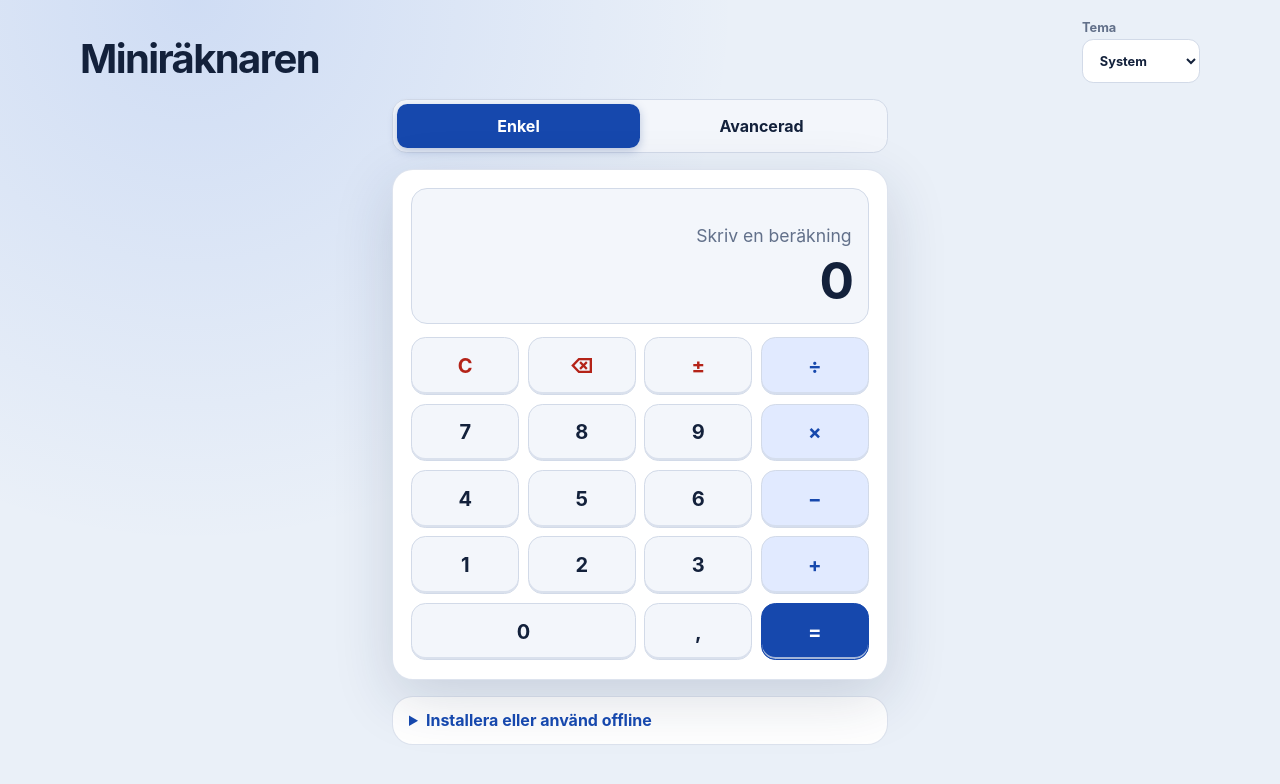
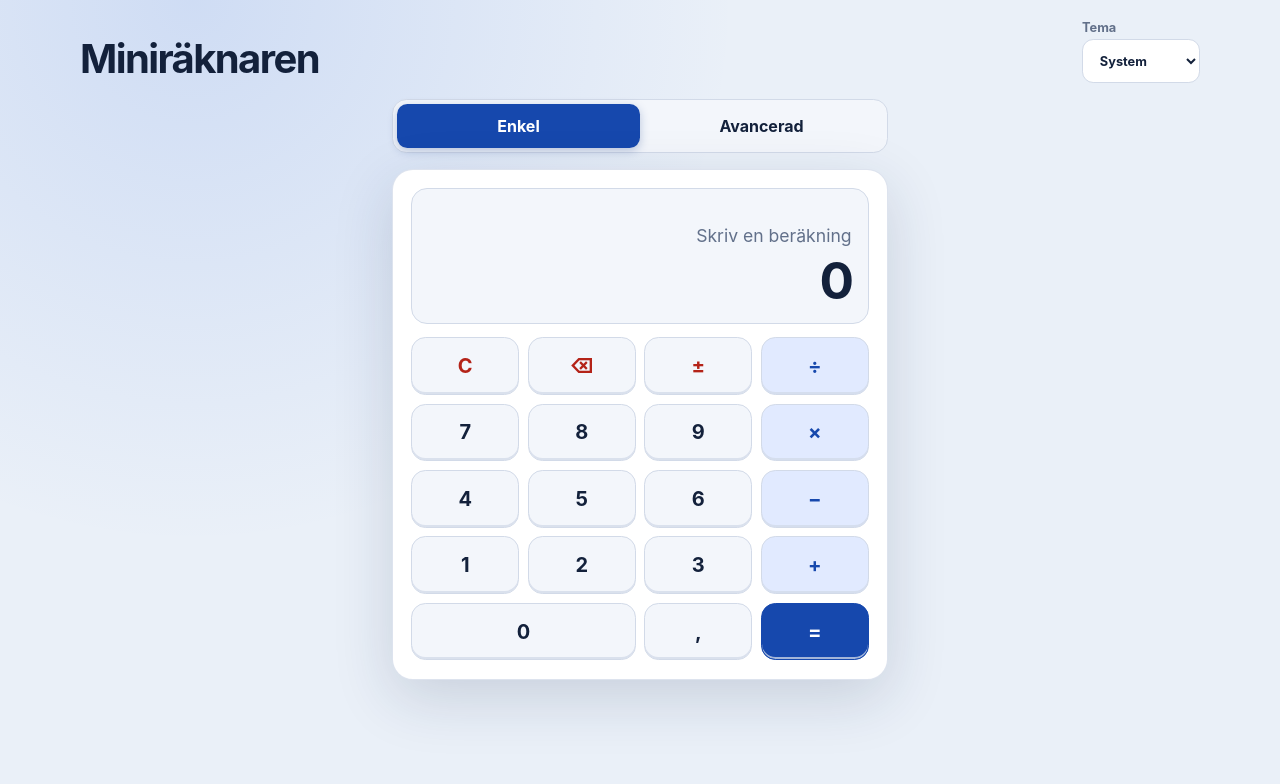
Before and after one commit to erland/pwa-calculator, a React (Vite) app: page / in a window 1280 px wide. Shown: the top 784 px of the page. Built offline with nearby package versions, Linux system fonts and the light colour scheme.

Commit message:
Remove install help from calculator UI

```diff
--- a/src/app/App.tsx
+++ b/src/app/App.tsx
@@ -90,11 +90,6 @@ export function App() {
             <BasicKeypad dispatch={dispatch} />
           </section>
         </div>
-
-        <details className="install-help">
-          <summary>Installera eller använd offline</summary>
-          <p>Öppna webbläsarens meny och välj att installera eller lägga till appen på hemskärmen. Efter första fullständiga laddningen fungerar beräkningar och sparade inställningar utan nätverk.</p>
-        </details>
       </main>
       {state.mode === 'advanced' && historyOpen && (
         <div className="history-overlay">
```
